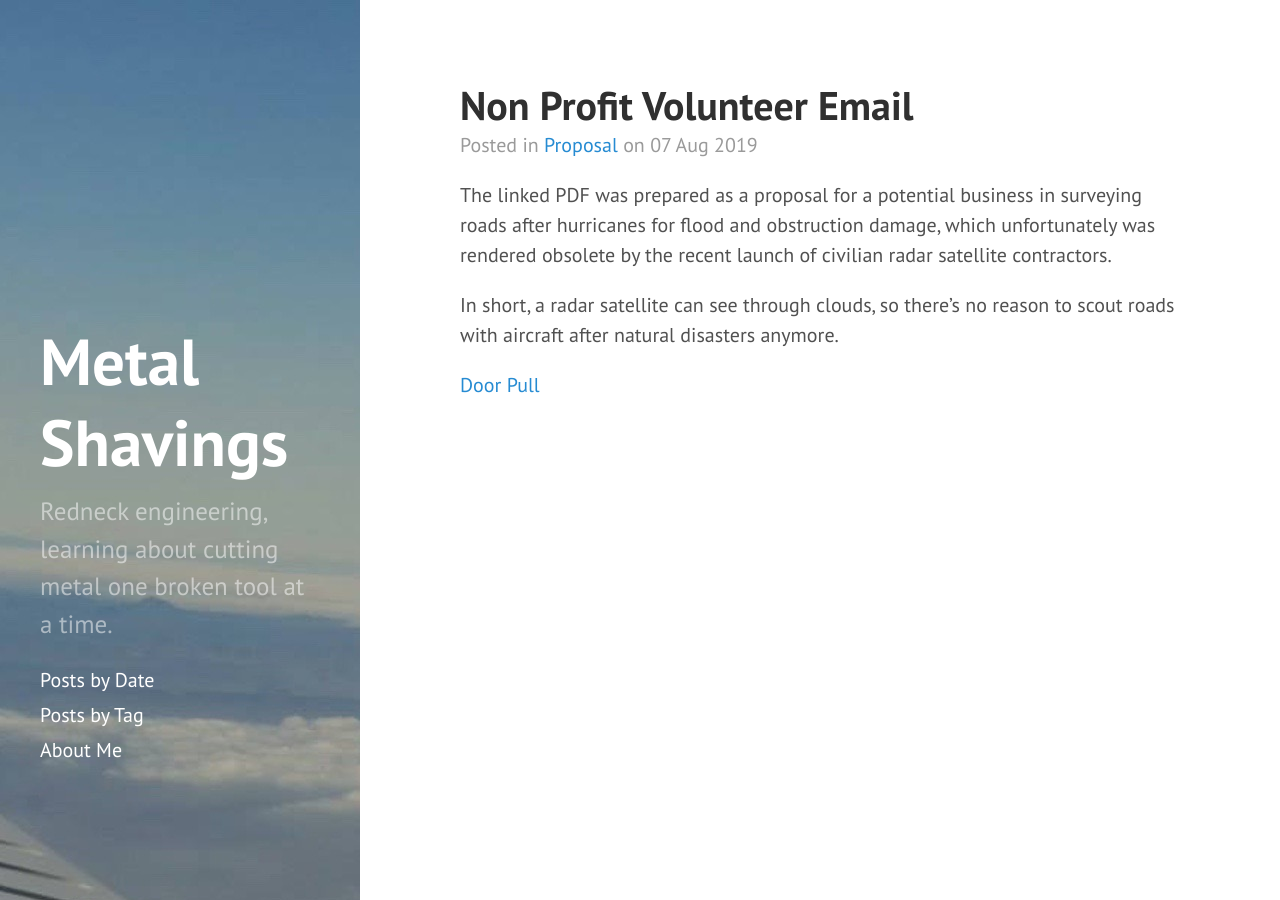
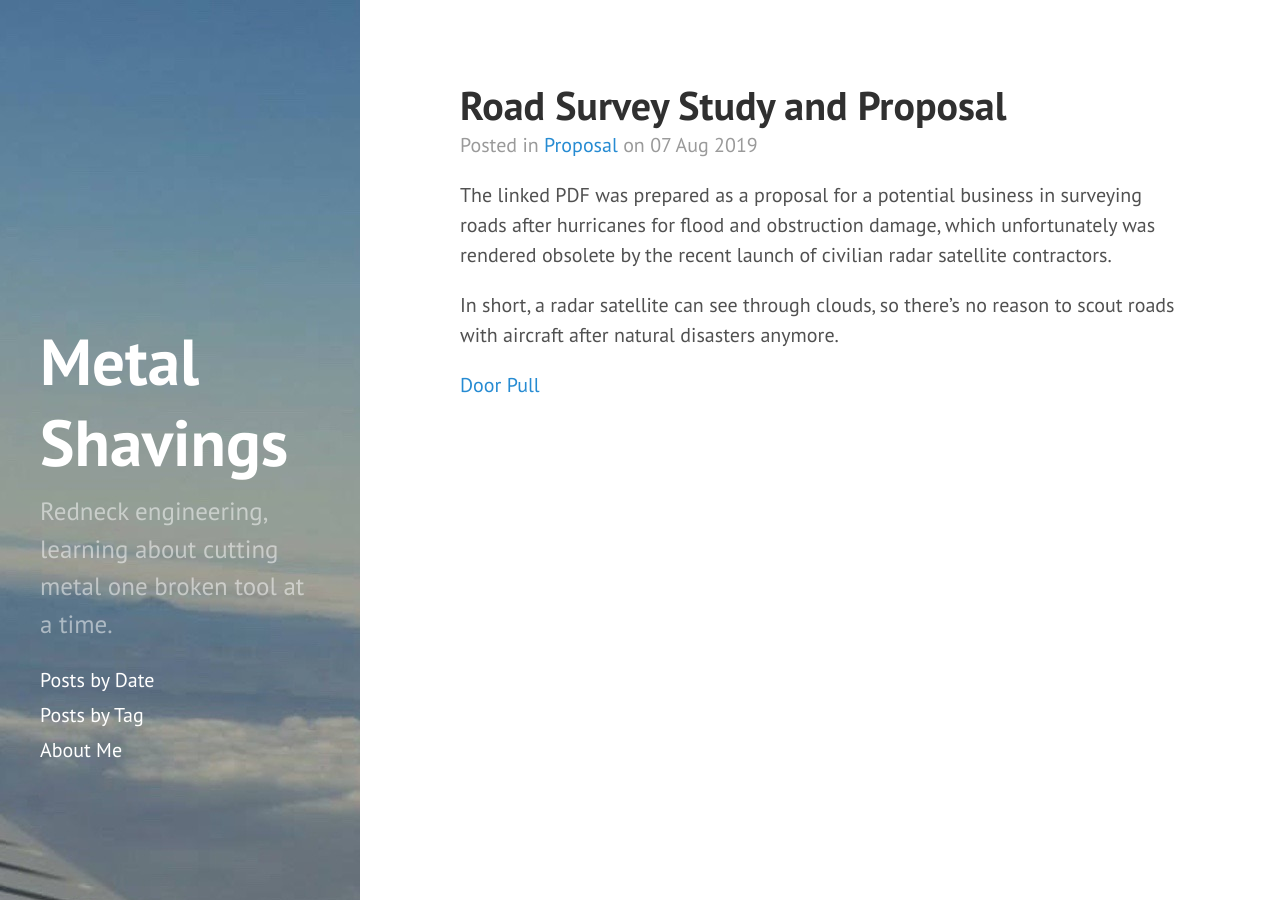
Before and after one commit to metalshavings/metalshavings, a Jekyll site: the page built from _posts/2019-08-07-Road-Survey-Proposal.md, in a window 1280 px wide. Built offline with Jekyll 4.4.1, drawn with Linux system fonts in a browser that asks for light colours.

Commit message:
Update 2019-08-07-Road-Survey-Proposal.md

```diff
--- a/_posts/2019-08-07-Road-Survey-Proposal.md
+++ b/_posts/2019-08-07-Road-Survey-Proposal.md
@@ -1,6 +1,6 @@
 ---
 layout: post
-title: Non Profit Volunteer Email
+title: Road Survey Study and Proposal
 tags: Proposal
 ---
 
```
